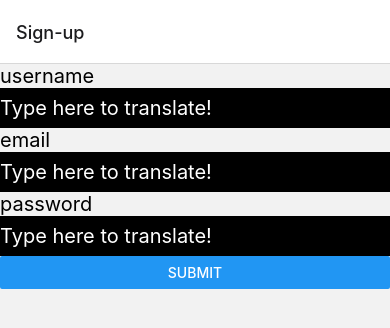
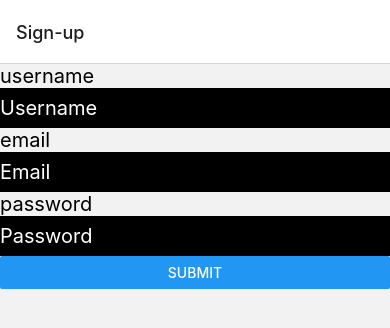
Before and after one commit to bex9119/roam-app, a React Native app: screen /Sign-up in a window 390 px wide. Shown: the top 328 px of the page. Built offline with nearby package versions, Linux system fonts and the light colour scheme.

Commit message:
updates login

```diff
--- a/Screens/MapScreen.js
+++ b/Screens/MapScreen.js
@@ -75,7 +75,7 @@ export default function MapScreen() {
             key={`tile${index}`}
             coordinates={tile.location}
             fillColor={tile.fill ? "rgba(105,105,105,1)" : "rgba(105,105,105,0)"}
-            strokeColor="rgba(0,0,0,1)"
+            strokeColor="rgba(0,0,0,0)"
           />
         );
       })}
--- a/Screens/SignUp.js
+++ b/Screens/SignUp.js
@@ -30,21 +30,25 @@ export default function SignUp() {
         <Text style={styles.text}>username</Text>
         <TextInput
           style={styles.textInput}
-          placeholder="Type here to translate!"
+          placeholder="Username"
+          autoCapitalize="none"
           onChangeText={(newText) => setUsername(newText)}
           defaultValue={username}
         />
         <Text style={styles.text}>email</Text>
         <TextInput
           style={styles.textInput}
-          placeholder="Type here to translate!"
+          placeholder="Email"
+          autoCapitalize="none"
           onChangeText={(newText) => setEmail(newText)}
           defaultValue={email}
         />
         <Text style={styles.text}>password</Text>
         <TextInput
           style={styles.textInput}
-          placeholder="Type here to translate!"
+          placeholder="Password"
+          secureTextEntry
+          autoCapitalize="none"
           onChangeText={(newText) => setPassword(newText)}
           defaultValue={password}
         />
```
